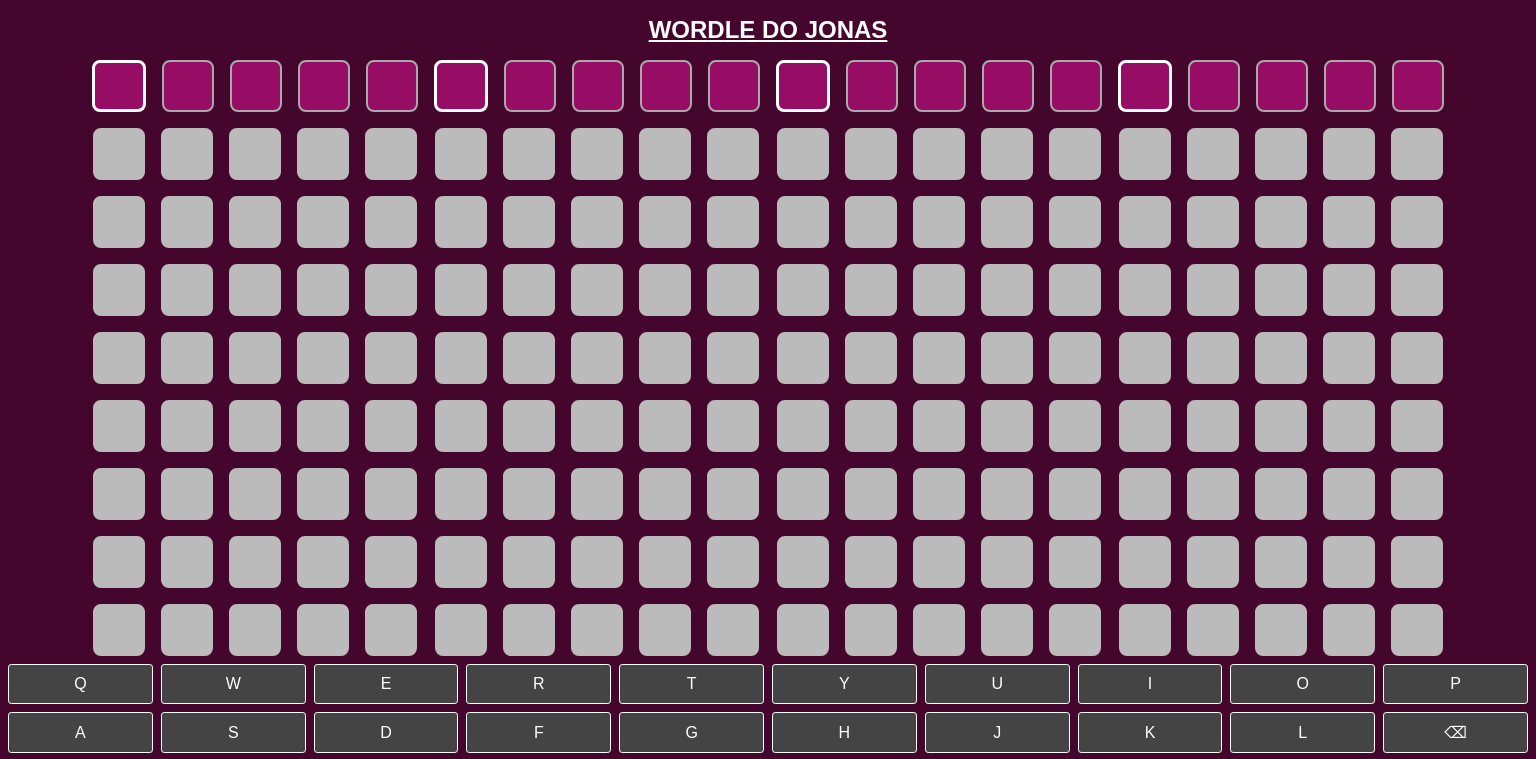
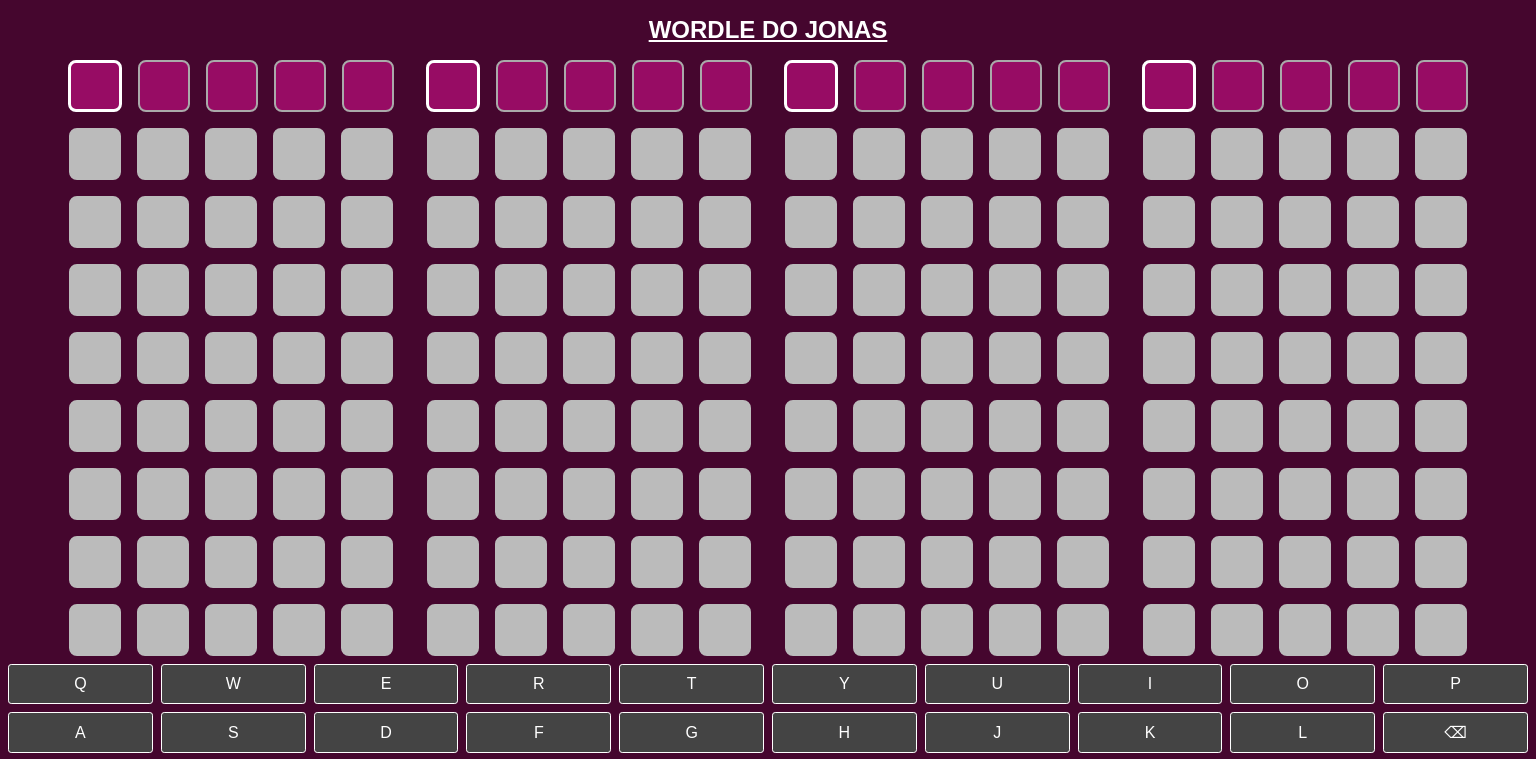
Before and after one commit to jonas-duarte/wordle, an Angular app: page /ptbr4 in a window 1536 px wide. Shown: the top 759 px of the page. Built offline with nearby package versions, Linux system fonts and the light colour scheme; a web font is replaced by a local one.

Commit message:
update gap between boards

```diff
--- a/src/app/games/ptbr-four/ptbr-four.component.scss
+++ b/src/app/games/ptbr-four/ptbr-four.component.scss
@@ -29,3 +29,12 @@
   justify-content: space-between;
   gap: 1rem;
 }
+
+@media screen and (min-width: 1450px) {
+  .boards {
+    gap: 2rem;
+  }
+  .boards > div {
+    gap: 2rem;
+  }
+}
```
